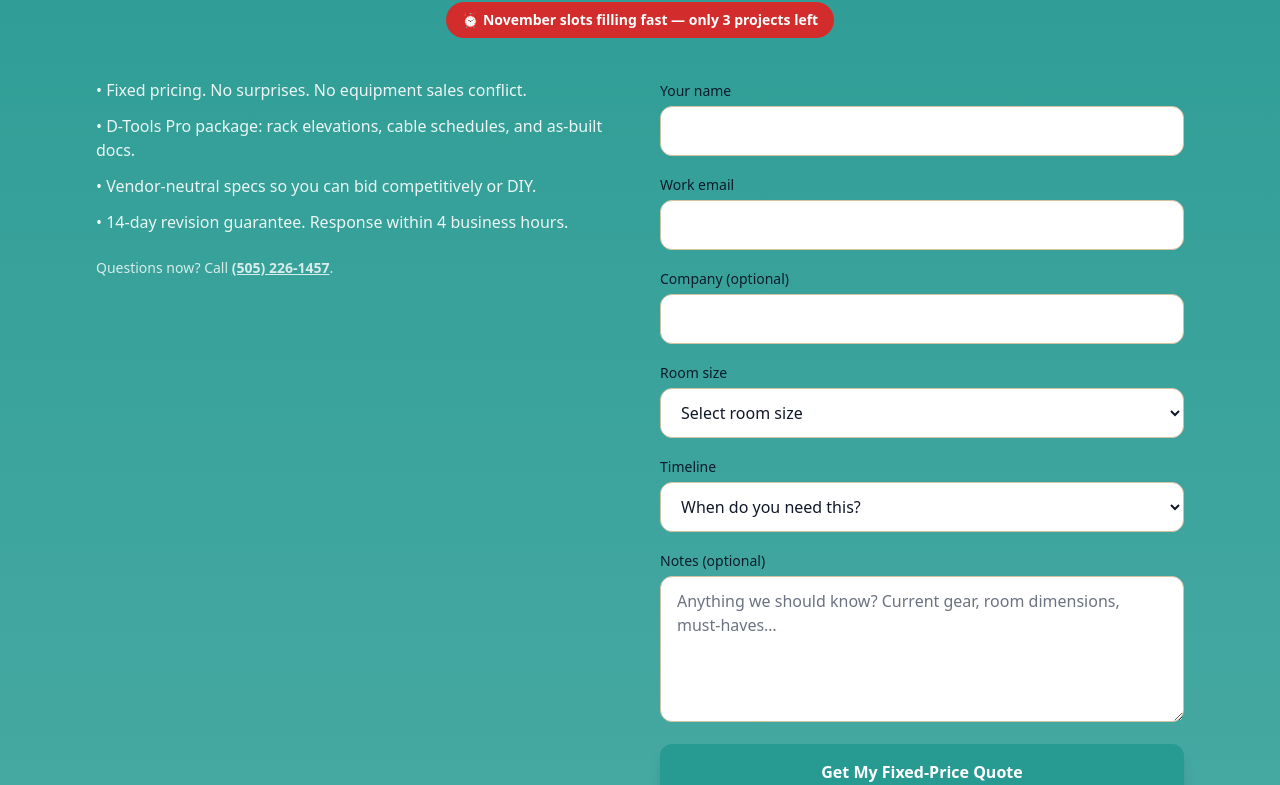
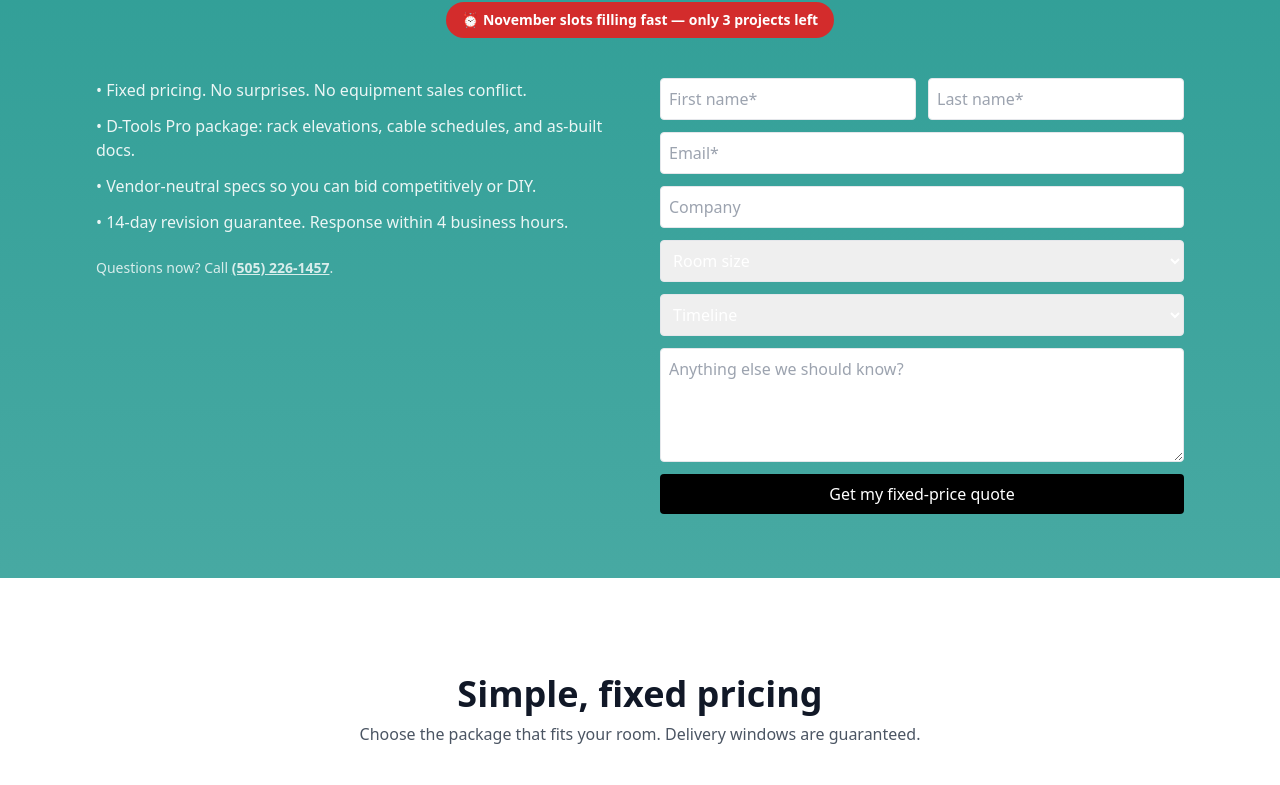
Before and after one commit to markl2305/conference-room-design, a Next.js app: page / in a window 1280 px wide. Shown: the part 431-1216 px from the top of the page. Built offline with nearby package versions, Linux system fonts and the light colour scheme.

Commit message:
Update LeadForm.jsx

```diff
--- a/components/LeadForm.jsx
+++ b/components/LeadForm.jsx
@@ -1,142 +1,88 @@
+// components/LeadForm.jsx
 "use client";
+
 import { useState } from "react";
 
 export default function LeadForm() {
-  const [sending, setSending] = useState(false);
-  const [error, setError] = useState("");
-  const [done, setDone] = useState(false);
+  const [loading, setLoading] = useState(false);
+  const [msg, setMsg] = useState(null);
 
   async function onSubmit(e) {
     e.preventDefault();
-    setSending(true);
-    setError("");
-    setDone(false);
+    setMsg(null);
+    setLoading(true);
 
     const form = e.currentTarget;
-    const payload = Object.fromEntries(new FormData(form).entries());
+    const payload = {
+      source: "hero_lead_form",
+      firstName: form.firstName.value.trim(),
+      lastName: form.lastName.value.trim(),
+      email: form.email.value.trim(),
+      company: form.company.value.trim(),
+      roomSize: form.roomSize.value,
+      timeline: form.timeline.value,
+      notes: form.notes.value,
+    };
 
     try {
-      const res = await fetch("/api/lead", {
+      const res = await fetch("/api/contact", {
         method: "POST",
         headers: { "Content-Type": "application/json" },
         body: JSON.stringify(payload),
       });
 
-      const data = await res.json().catch(() => ({}));
+      const json = await res.json().catch(() => ({}));
 
-      if (!res.ok || !data.ok) {
-        setError(
-          data?.message ||
-            "Sorry—something went wrong sending your request. Please try again."
-        );
-        setSending(false);
-        return;
+      if (!res.ok || !json?.ok) {
+        throw new Error(json?.error || `Request failed: ${res.status}`);
       }
 
-      // GA4 event (fires only on success)
-      if (typeof window !== "undefined" && typeof window.gtag !== "undefined") {
-        window.gtag("event", "lead_form_submit", {
-          event_category: "Lead",
-          event_label: "Hero Form",
-          value: 1,
-          currency: "USD",
-        });
-      }
-
-      setDone(true);
-      setSending(false);
+      setMsg({ type: "success", text: "Thanks—your message was sent." });
       form.reset();
     } catch (err) {
-      setError(
-        "Network error submitting the form. Please check your connection and try again."
-      );
-      setSending(false);
+      setMsg({ type: "error", text: err?.message || "Email could not be sent." });
+    } finally {
+      setLoading(false);
     }
   }
 
-  const inputBase =
-    "mt-1 w-full rounded-xl border border-bronze-300 bg-white text-gray-900 placeholder-gray-500 px-4 py-3 focus:border-brand-teal focus:ring-2 focus:ring-brand-teal/30 outline-none";
-  const selectBase =
-    "mt-1 w-full rounded-xl border border-bronze-300 bg-white text-gray-900 px-4 py-3 focus:border-brand-teal focus:ring-2 focus:ring-brand-teal/30 outline-none";
+  return (
+    <form onSubmit={onSubmit} className="grid gap-3 max-w-xl">
+      <div className="grid grid-cols-2 gap-3">
+        <input name="firstName" placeholder="First name*" required className="border rounded p-2" />
+        <input name="lastName" placeholder="Last name*" required className="border rounded p-2" />
+      </div>
+      <input type="email" name="email" placeholder="Email*" required className="border rounded p-2" />
+      <input name="company" placeholder="Company" className="border rounded p-2" />
+      <select name="roomSize" className="border rounded p-2">
+        <option value="">Room size</option>
+        <option>Huddle (2–4)</option>
+        <option>Small (4–6)</option>
+        <option>Medium (6–10)</option>
+        <option>Large (10–20)</option>
+        <option>Boardroom / Training</option>
+      </select>
+      <select name="timeline" className="border rounded p-2">
+        <option value="">Timeline</option>
+        <option>ASAP (0–2 weeks)</option>
+        <option>Soon (2–4 weeks)</option>
+        <option>Planning (1–3 months)</option>
+        <option>Exploring (3+ months)</option>
+      </select>
+      <textarea name="notes" placeholder="Anything else we should know?" rows={4} className="border rounded p-2" />
+      <button
+        type="submit"
+        disabled={loading}
+        className="bg-black text-white rounded p-2 disabled:opacity-60"
+      >
+        {loading ? "Sending…" : "Get my fixed-price quote"}
+      </button>
 
-  return (
-    <form onSubmit={onSubmit} className="space-y-4" aria-live="polite">
-      <div>
-        <label className="text-sm font-medium text-navy-900">Your name</label>
-        <input name="name" required className={inputBase} />
-      </div>
-
-      <div>
-        <label className="text-sm font-medium text-navy-900">Work email</label>
-        <input name="email" type="email" required className={inputBase} />
-      </div>
-
-      <div>
-        <label className="text-sm font-medium text-navy-900">
-          Company (optional)
-        </label>
-        <input name="company" className={inputBase} />
-      </div>
-
-      <div>
-        <label className="text-sm font-medium text-navy-900">Room size</label>
-        <select name="roomSize" required className={selectBase} defaultValue="">
-          <option value="" disabled>
-            Select room size
-          </option>
-          <option value="8–12 (Essential — $2,500)">
-            8–12 people (Essential — $2,500)
-          </option>
-          <option value="12–20 (Professional — $4,500)">
-            12–20 people (Professional — $4,500)
-          </option>
-          <option value="20+ (Enterprise — $8,000)">
-            20+ people (Enterprise — $8,000)
-          </option>
-          <option value="Multiple rooms">Multiple rooms</option>
-          <option value="Not sure yet">Not sure yet</option>
-        </select>
-      </div>
-
-      <div>
-        <label className="text-sm font-medium text-navy-900">Timeline</label>
-        <select name="timeline" required className={selectBase} defaultValue="">
-          <option value="" disabled>
-            When do you need this?
-          </option>
-          <option value="ASAP (within 2 weeks)">ASAP (within 2 weeks)</option>
-          <option value="Within 1 month">Within 1 month</option>
-          <option value="1–3 months">1–3 months</option>
-          <option value="Planning ahead">Just planning ahead</option>
-        </select>
-      </div>
-
-      <div>
-        <label className="text-sm font-medium text-navy-900">
-          Notes (optional)
-        </label>
-        <textarea
-          name="notes"
-          rows={5}
-          className={inputBase}
-          placeholder="Anything we should know? Current gear, room dimensions, must-haves…"
-        />
-      </div>
-
-      {error && <p className="text-sm text-red-600">{error}</p>}
-      {done && (
-        <p className="text-sm text-green-700">
-          Thanks! We received your request and will reply within 4 business
-          hours.
+      {msg && (
+        <p className={msg.type === "success" ? "text-green-700" : "text-red-700"}>
+          {msg.text}
         </p>
       )}
-
-      <button
-        disabled={sending}
-        className="w-full rounded-xl bg-brand-teal px-6 py-4 font-semibold text-white shadow-lg transition-colors hover:bg-brand-sage-dark disabled:opacity-50 disabled:cursor-not-allowed"
-      >
-        {sending ? "Submitting…" : "Get My Fixed-Price Quote"}
-      </button>
     </form>
   );
 }
```
